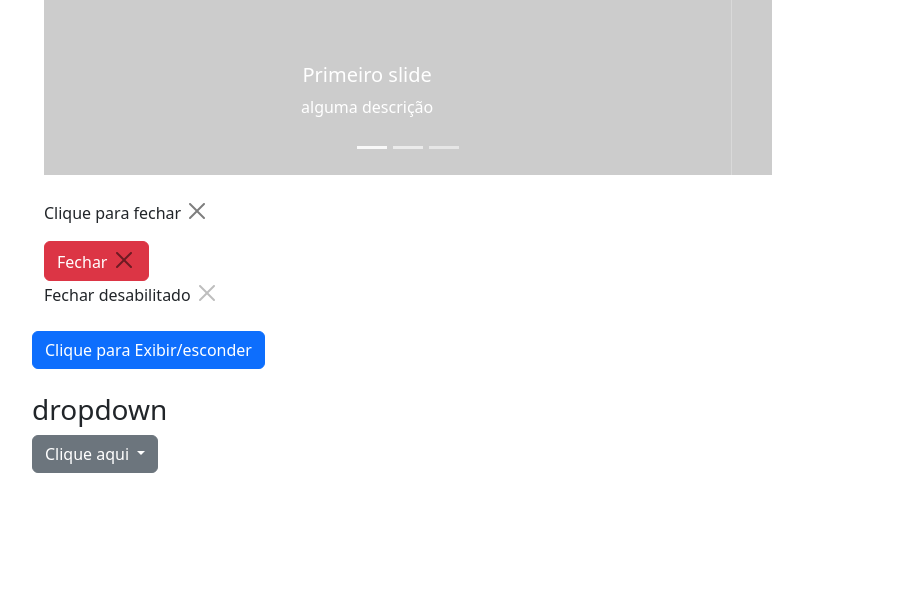
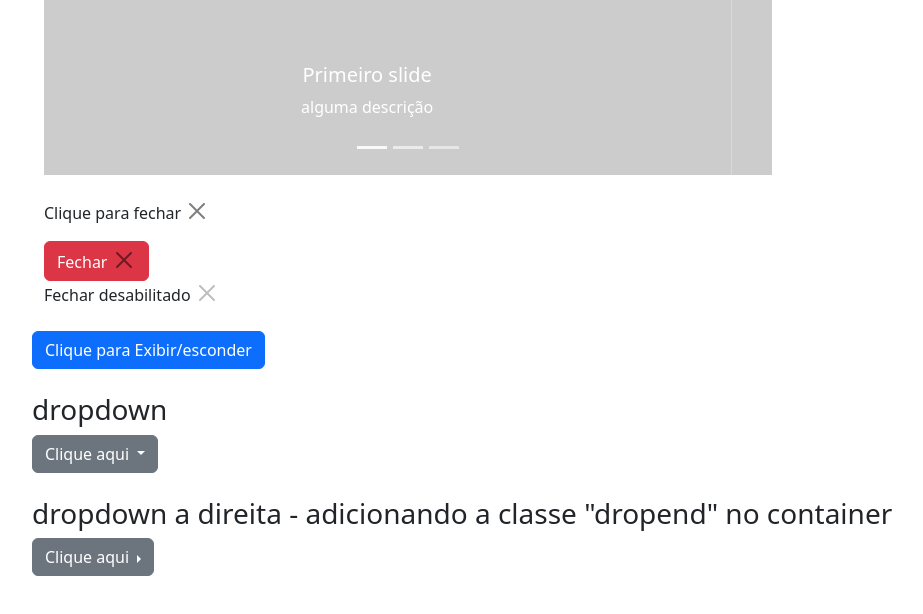
Before and after one commit to jonathasVeiga/Bootstrap, a plain HTML site: page 9_COMPONENTES/1_aulas/index.html in a window 1280 px wide. Shown: the part 4234-4848 px from the top of the page, without its empty margins (50-973 px from the left). Drawn offline with nearby package versions, Linux system fonts and the light colour scheme; placeholder pictures from the web are drawn by us.

Commit message:
dropdown a direita - adicionando a classe "dropend" no container

```diff
--- a/9_COMPONENTES/1_aulas/index.html
+++ b/9_COMPONENTES/1_aulas/index.html
@@ -499,6 +499,25 @@
             <li><a href="#" class="dropdown-item">Link 4</a></li>
           </ul>
       </div>
+
+      <h3>dropdown a direita - adicionando a classe "dropend" no container</h3>
+      <div class="dropdown mb-4 dropend">
+        <a href="#"
+           class="btn btn-secondary dropdown-toggle"
+           role="button"
+           id="dropdown-direita"
+           data-bs-toggle="dropdown"
+           aria-expanded="false">
+           Clique aqui
+          </a>
+
+          <ul class="dropdown-menu" aria-labelledby="dropdown-direita">
+            <li><a href="#" class="dropdown-item">Link 1</a></li>
+            <li><a href="#" class="dropdown-item">Link 2</a></li>
+            <li><a href="#" class="dropdown-item">Link 3</a></li>
+            <li><a href="#" class="dropdown-item">Link 4</a></li>
+          </ul>
+      </div>
     </div>
   </body>
 </html>
```
